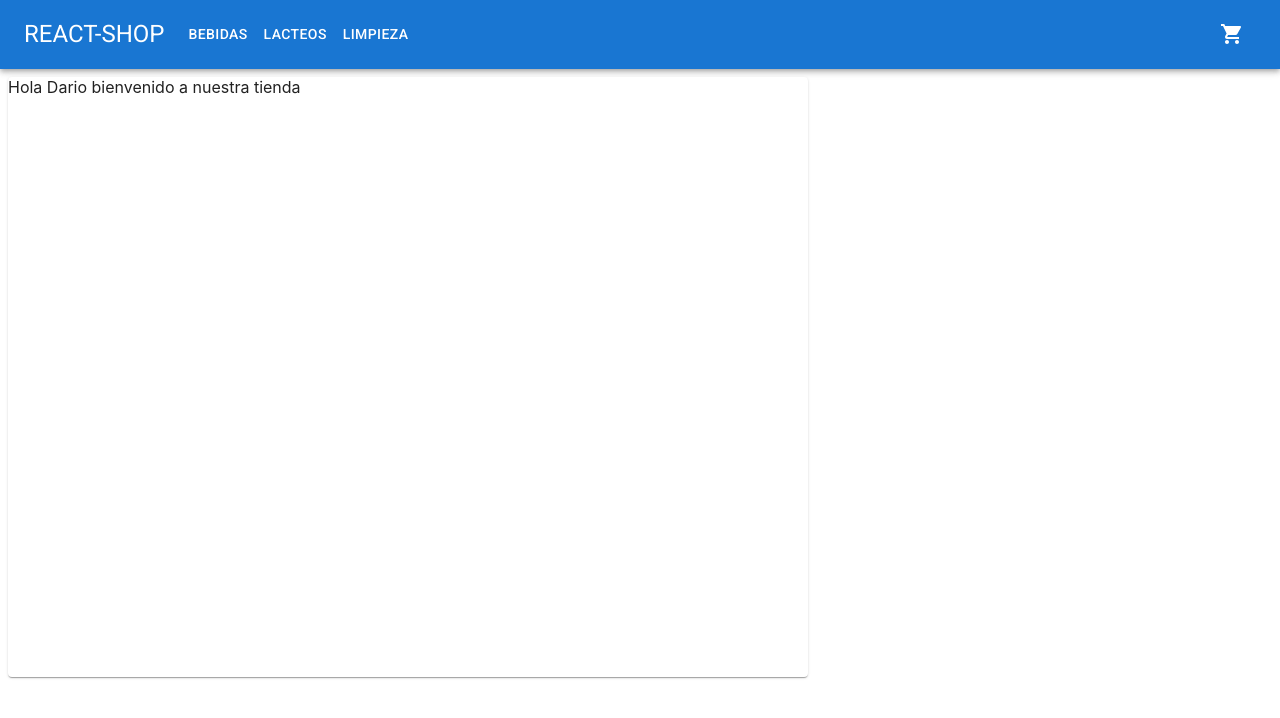
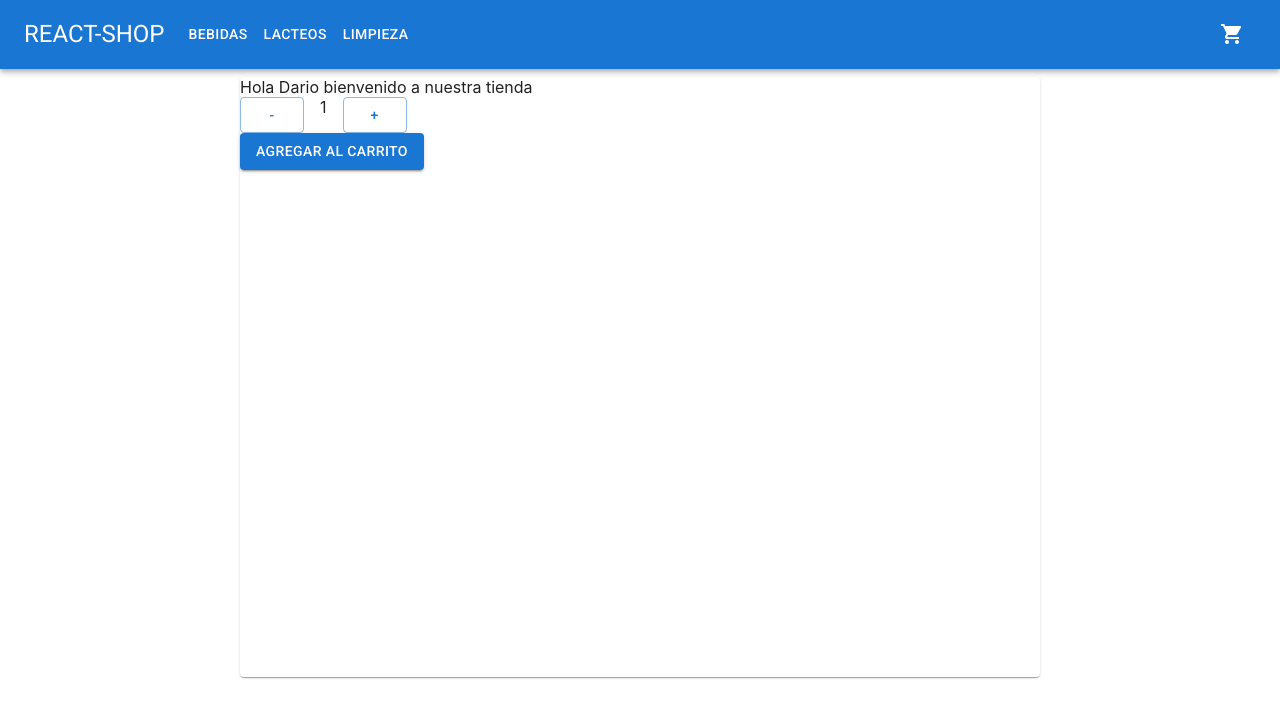
Before and after one commit to mickro1985/shopreact-fabian-dario-ustares, a React (Create React App) app: page / in a window 1280 px wide. Shown: the top 718 px of the page. Built offline with nearby package versions, Linux system fonts and the light colour scheme.

Commit message:
Desafio Contador con botón

```diff
--- a/src/components/CartWidget.js
+++ b/src/components/CartWidget.js
@@ -1,5 +1,4 @@
 import IconButton from "@mui/material/IconButton";
-//import AccountCircle from "@mui/icons-material/AccountCircle";
 import ShoppingCartIcon from "@mui/icons-material/ShoppingCart";
 
 function CartWidget() {
--- /dev/null
+++ b/src/components/ItemCount.js
@@ -0,0 +1,42 @@
+import React, { useState } from "react";
+import Button from "@mui/material/Button";
+import Stack from "@mui/material/Stack";
+
+export default function ItemCount({ stock }) {
+  const [count, setCount] = useState(1);
+
+  function add() {
+    count < stock
+      ? setCount(count + 1)
+      : alert("Llegaste al maximo de unidades que puedes comprar");
+  }
+
+  function sub() {
+    if (count > 1) {
+      setCount(count - 1);
+    }
+  }
+
+  function onAdd() {
+    alert("Se agregaron " + count + " articulos a tu carrito");
+  }
+
+  return (
+    <div>
+      <div>
+        <Stack direction="row" spacing={2}>
+          <Button variant="outlined" onClick={sub}>
+            -
+          </Button>
+          <p>{count}</p>
+          <Button variant="outlined" onClick={add}>
+            +
+          </Button>
+        </Stack>
+      </div>
+      <Button variant="contained" onClick={onAdd}>
+        Agregar al Carrito
+      </Button>
+    </div>
+  );
+}
--- a/src/components/ItemListContainer.js
+++ b/src/components/ItemListContainer.js
@@ -1,5 +1,6 @@
 import Box from "@mui/material/Box";
 import Paper from "@mui/material/Paper";
+import ItemCount from "./ItemCount";
 
 function ItemListContainer({ greeting }) {
   return (
@@ -7,6 +8,7 @@ function ItemListContainer({ greeting }) {
       sx={{
         display: "flex",
         flexWrap: "wrap",
+        justifyContent: "center",
         "& > :not(style)": {
           m: 1,
           width: 800,
@@ -14,7 +16,10 @@ function ItemListContainer({ greeting }) {
         },
       }}
     >
-      <Paper>Hola {greeting} bienvenido a nuestra tienda</Paper>
+      <Paper>
+        Hola {greeting} bienvenido a nuestra tienda
+        <ItemCount stock="10" />
+      </Paper>
     </Box>
   );
 }
```
